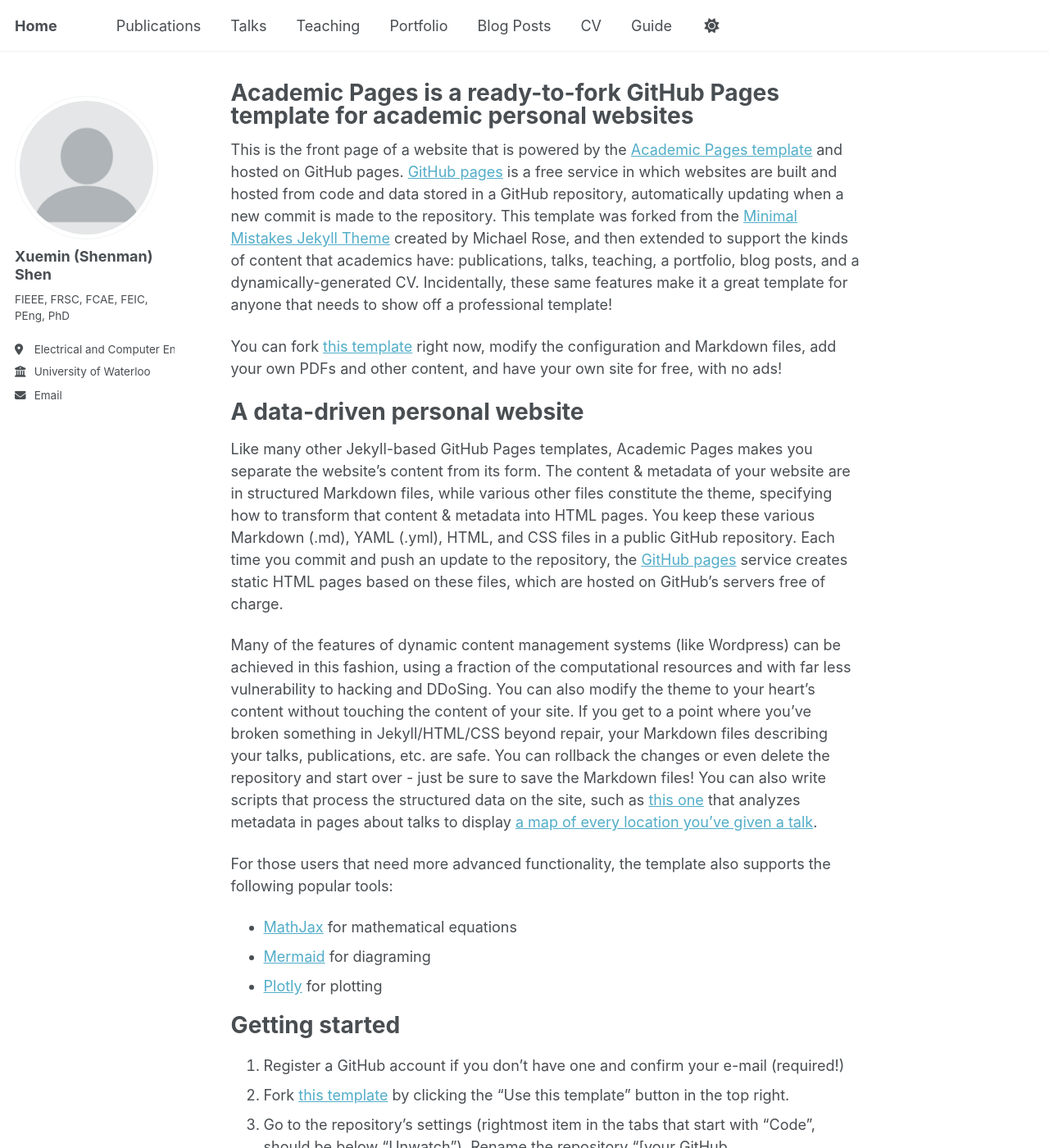
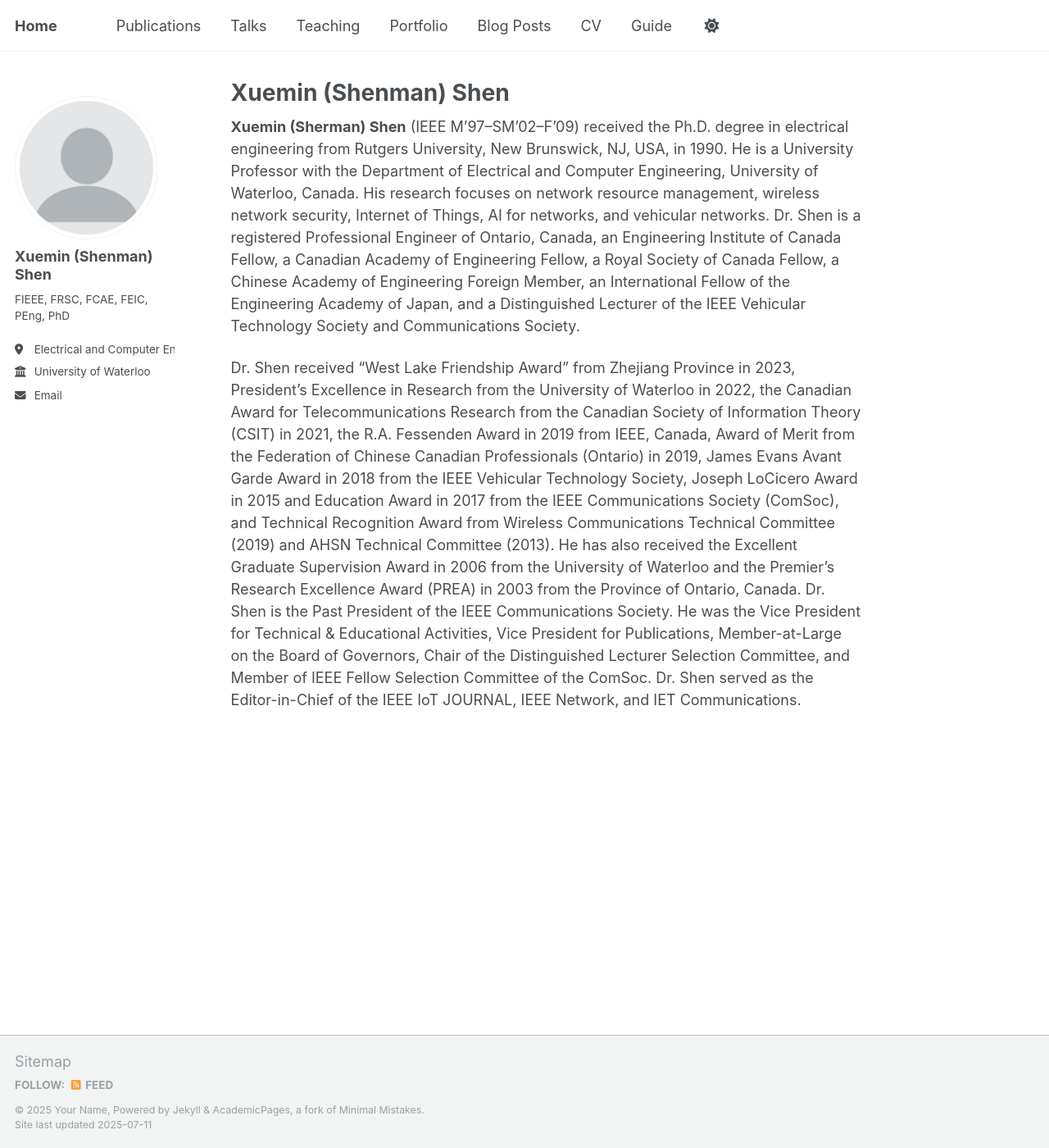
Before and after one commit to m64he/sshen, a Jekyll site: the page built from _pages/about.md, in a window 1280 px wide and 1400 px high. Shown: the whole window at 82% size. Built offline with Jekyll 4.4.1, drawn with Linux system fonts in a browser that asks for light colours; a script that is not in the unit is left out; some of the changed text lies outside the part shown.

Commit message:
Update about.md

```diff
--- a/_pages/about.md
+++ b/_pages/about.md
@@ -1,56 +1,12 @@
 ---
 permalink: /
-title: "Academic Pages is a ready-to-fork GitHub Pages template for academic personal websites"
+title: "Xuemin (Shenman) Shen"
 author_profile: true
 redirect_from:
   - /about/
   - /about.html
 ---
 
-This is the front page of a website that is powered by the [Academic Pages template](https://github.com/academicpages/academicpages.github.io) and hosted on GitHub pages. [GitHub pages](https://pages.github.com) is a free service in which websites are built and hosted from code and data stored in a GitHub repository, automatically updating when a new commit is made to the repository. This template was forked from the [Minimal Mistakes Jekyll Theme](https://mmistakes.github.io/minimal-mistakes/) created by Michael Rose, and then extended to support the kinds of content that academics have: publications, talks, teaching, a portfolio, blog posts, and a dynamically-generated CV. Incidentally, these same features make it a great template for anyone that needs to show off a professional template!
+**Xuemin (Sherman) Shen** (IEEE M’97–SM’02–F’09) received the Ph.D. degree in electrical engineering from Rutgers University, New Brunswick, NJ, USA, in 1990. He is a University Professor with the Department of Electrical and Computer Engineering, University of Waterloo, Canada. His research focuses on network resource management, wireless network security, Internet of Things, AI for networks, and vehicular networks. Dr. Shen is a registered Professional Engineer of Ontario, Canada, an Engineering Institute of Canada Fellow, a Canadian Academy of Engineering Fellow, a Royal Society of Canada Fellow, a Chinese Academy of Engineering Foreign Member, an International Fellow of the Engineering Academy of Japan, and a Distinguished Lecturer of the IEEE Vehicular Technology Society and Communications Society.
 
- You can fork [this template](https://github.com/academicpages/academicpages.github.io) right now, modify the configuration and Markdown files, add your own PDFs and other content, and have your own site for free, with no ads!
-
-A data-driven personal website
-======
-Like many other Jekyll-based GitHub Pages templates, Academic Pages makes you separate the website's content from its form. The content & metadata of your website are in structured Markdown files, while various other files constitute the theme, specifying how to transform that content & metadata into HTML pages. You keep these various Markdown (.md), YAML (.yml), HTML, and CSS files in a public GitHub repository. Each time you commit and push an update to the repository, the [GitHub pages](https://pages.github.com/) service creates static HTML pages based on these files, which are hosted on GitHub's servers free of charge.
-
-Many of the features of dynamic content management systems (like Wordpress) can be achieved in this fashion, using a fraction of the computational resources and with far less vulnerability to hacking and DDoSing. You can also modify the theme to your heart's content without touching the content of your site. If you get to a point where you've broken something in Jekyll/HTML/CSS beyond repair, your Markdown files describing your talks, publications, etc. are safe. You can rollback the changes or even delete the repository and start over - just be sure to save the Markdown files! You can also write scripts that process the structured data on the site, such as [this one](https://github.com/academicpages/academicpages.github.io/blob/master/talkmap.ipynb) that analyzes metadata in pages about talks to display [a map of every location you've given a talk](https://academicpages.github.io/talkmap.html).
-
-For those users that need more advanced functionality, the template also supports the following popular tools:
-- [MathJax](https://www.mathjax.org/) for mathematical equations
-- [Mermaid](https://mermaid.js.org/) for diagraming
-- [Plotly](https://plotly.com/javascript/) for plotting
-
-Getting started
-======
-1. Register a GitHub account if you don't have one and confirm your e-mail (required!)
-1. Fork [this template](https://github.com/academicpages/academicpages.github.io) by clicking the "Use this template" button in the top right.
-1. Go to the repository's settings (rightmost item in the tabs that start with "Code", should be below "Unwatch"). Rename the repository "[your GitHub username].github.io", which will also be your website's URL.
-1. Set site-wide configuration and create content & metadata (see below -- also see [this set of diffs](http://archive.is/3TPas) showing what files were changed to set up [an example site](https://getorg-testacct.github.io) for a user with the username "getorg-testacct")
-1. Upload any files (like PDFs, .zip files, etc.) to the files/ directory. They will appear at https://[your GitHub username].github.io/files/example.pdf.
-1. Check status by going to the repository settings, in the "GitHub pages" section
-
-Site-wide configuration
-------
-The main configuration file for the site is in the base directory in [_config.yml](https://github.com/academicpages/academicpages.github.io/blob/master/_config.yml), which defines the content in the sidebars and other site-wide features. You will need to replace the default variables with ones about yourself and your site's github repository. The configuration file for the top menu is in [_data/navigation.yml](https://github.com/academicpages/academicpages.github.io/blob/master/_data/navigation.yml). For example, if you don't have a portfolio or blog posts, you can remove those items from that navigation.yml file to remove them from the header.
-
-Create content & metadata
-------
-For site content, there is one Markdown file for each type of content, which are stored in directories like _publications, _talks, _posts, _teaching, or _pages. For example, each talk is a Markdown file in the [_talks directory](https://github.com/academicpages/academicpages.github.io/tree/master/_talks). At the top of each Markdown file is structured data in YAML about the talk, which the theme will parse to do lots of cool stuff. The same structured data about a talk is used to generate the list of talks on the [Talks page](https://academicpages.github.io/talks), each [individual page](https://academicpages.github.io/talks/2012-03-01-talk-1) for specific talks, the talks section for the [CV page](https://academicpages.github.io/cv), and the [map of places you've given a talk](https://academicpages.github.io/talkmap.html) (if you run this [python file](https://github.com/academicpages/academicpages.github.io/blob/master/talkmap.py) or [Jupyter notebook](https://github.com/academicpages/academicpages.github.io/blob/master/talkmap.ipynb), which creates the HTML for the map based on the contents of the _talks directory).
-
-**Markdown generator**
-
-The repository includes [a set of Jupyter notebooks](https://github.com/academicpages/academicpages.github.io/tree/master/markdown_generator
-) that converts a CSV containing structured data about talks or presentations into individual Markdown files that will be properly formatted for the Academic Pages template. The sample CSVs in that directory are the ones I used to create my own personal website at stuartgeiger.com. My usual workflow is that I keep a spreadsheet of my publications and talks, then run the code in these notebooks to generate the Markdown files, then commit and push them to the GitHub repository.
-
-How to edit your site's GitHub repository
-------
-Many people use a git client to create files on their local computer and then push them to GitHub's servers. If you are not familiar with git, you can directly edit these configuration and Markdown files directly in the github.com interface. Navigate to a file (like [this one](https://github.com/academicpages/academicpages.github.io/blob/master/_talks/2012-03-01-talk-1.md) and click the pencil icon in the top right of the content preview (to the right of the "Raw | Blame | History" buttons). You can delete a file by clicking the trashcan icon to the right of the pencil icon. You can also create new files or upload files by navigating to a directory and clicking the "Create new file" or "Upload files" buttons.
-
-Example: editing a Markdown file for a talk
-![Editing a Markdown file for a talk](/images/editing-talk.png)
-
-For more info
-------
-More info about configuring Academic Pages can be found in [the guide](https://academicpages.github.io/markdown/), the [growing wiki](https://github.com/academicpages/academicpages.github.io/wiki), and you can always [ask a question on GitHub](https://github.com/academicpages/academicpages.github.io/discussions). The [guides for the Minimal Mistakes theme](https://mmistakes.github.io/minimal-mistakes/docs/configuration/) (which this theme was forked from) might also be helpful.
+Dr. Shen received “West Lake Friendship Award” from Zhejiang Province in 2023, President's Excellence in Research from the University of Waterloo in 2022, the Canadian Award for Telecommunications Research from the Canadian Society of Information Theory (CSIT) in 2021, the R.A. Fessenden Award in 2019 from IEEE, Canada, Award of Merit from the Federation of Chinese Canadian Professionals (Ontario) in 2019, James Evans Avant Garde Award in 2018 from the IEEE Vehicular Technology Society, Joseph LoCicero Award in 2015 and Education Award in 2017 from the IEEE Communications Society (ComSoc), and Technical Recognition Award from Wireless Communications Technical Committee (2019) and AHSN Technical Committee (2013). He has also received the Excellent Graduate Supervision Award in 2006 from the University of Waterloo and the Premier’s Research Excellence Award (PREA) in 2003 from the Province of Ontario, Canada. Dr. Shen is the Past President of the IEEE Communications Society. He was the Vice President for Technical & Educational Activities, Vice President for Publications, Member-at-Large on the Board of Governors, Chair of the Distinguished Lecturer Selection Committee, and Member of IEEE Fellow Selection Committee of the ComSoc. Dr. Shen served as the Editor-in-Chief of the IEEE IoT JOURNAL, IEEE Network, and IET Communications.
```
